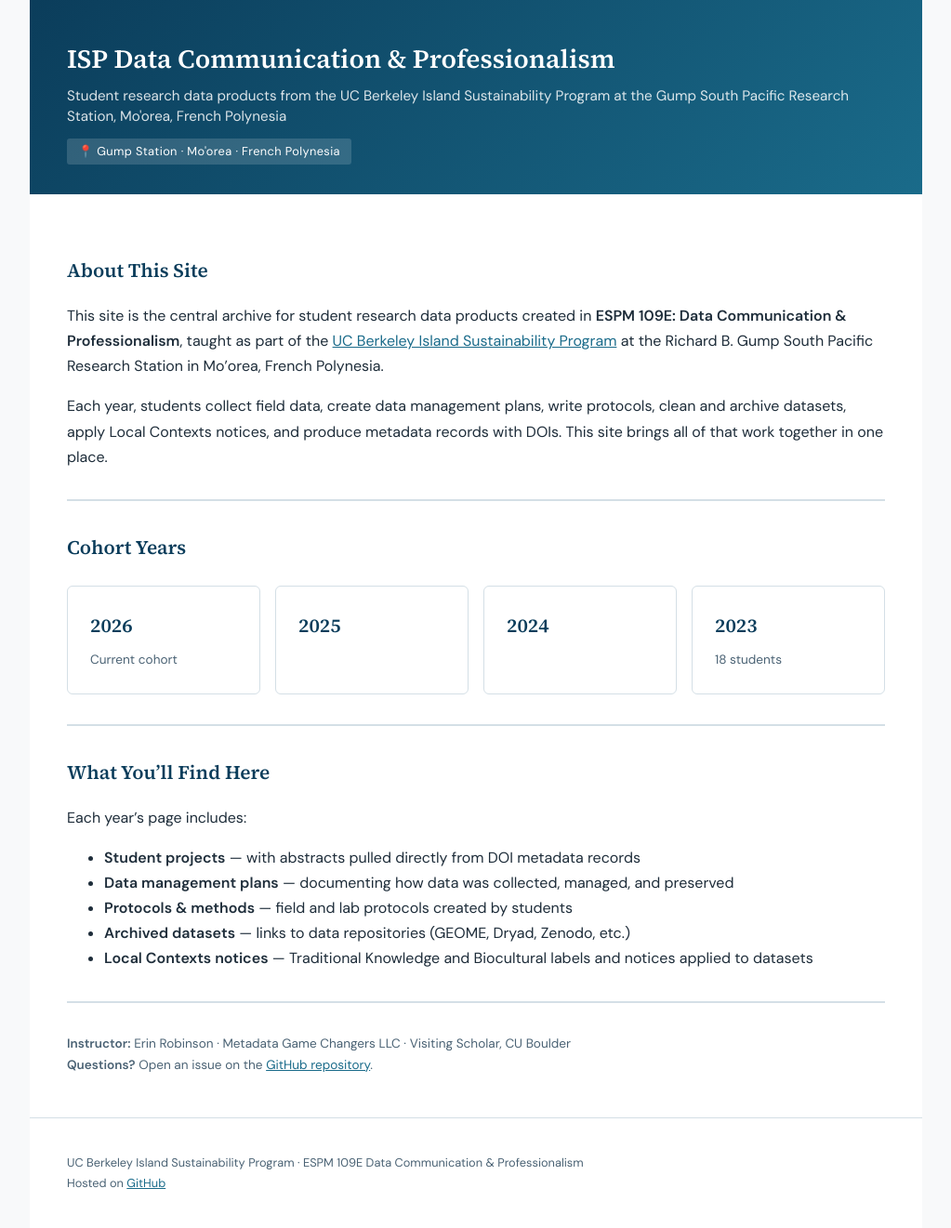
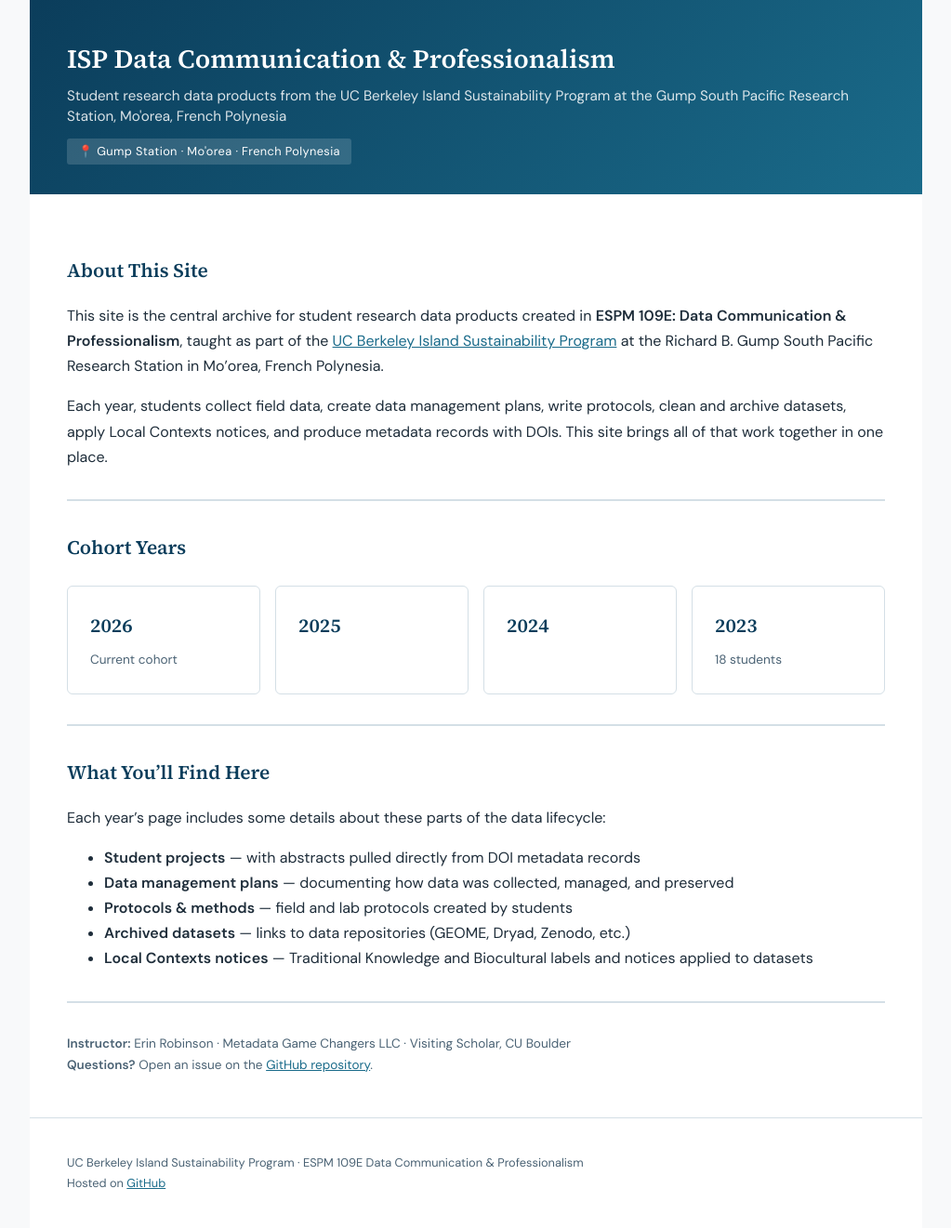
Before and after one commit to Gump-Station/isp-data-class, a Jekyll site: the page built from index.md, in a window 1280 px wide. Shown: the whole page at 93% size, without its empty margins (128-1151 px from the left). Built offline with Jekyll 4.4.1, drawn with Linux system fonts in a browser that asks for light colours.

Commit message:
updated text

```diff
--- a/index.md
+++ b/index.md
@@ -36,7 +36,7 @@ Each year, students collect field data, create data management plans, write prot
 
 ## What You'll Find Here
 
-Each year's page includes:
+Each year's page includes some details about these parts of the data lifecycle:
 
 - **Student projects** — with abstracts pulled directly from DOI metadata records
 - **Data management plans** — documenting how data was collected, managed, and preserved
```
